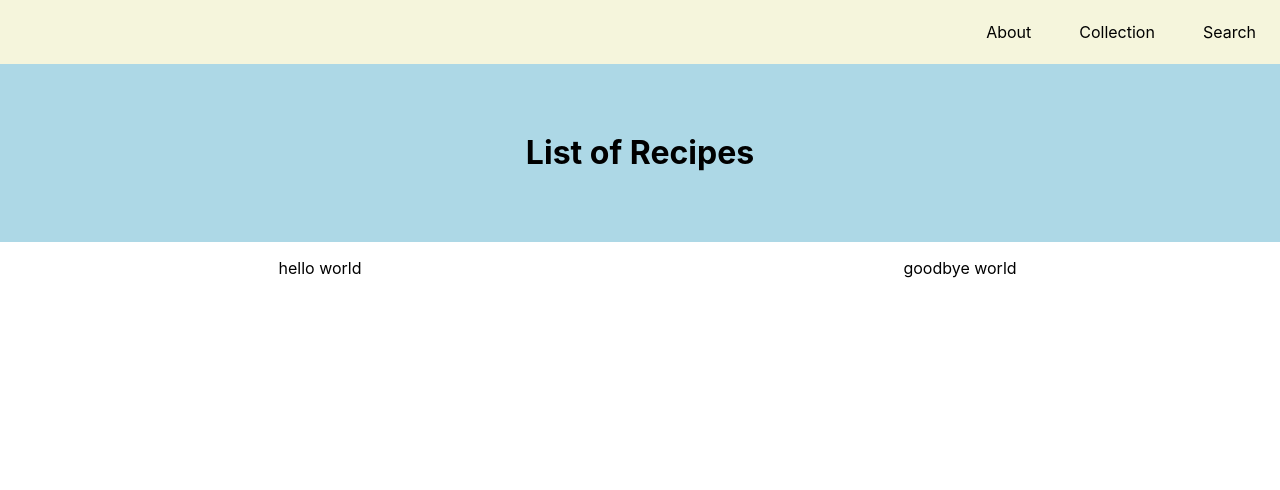
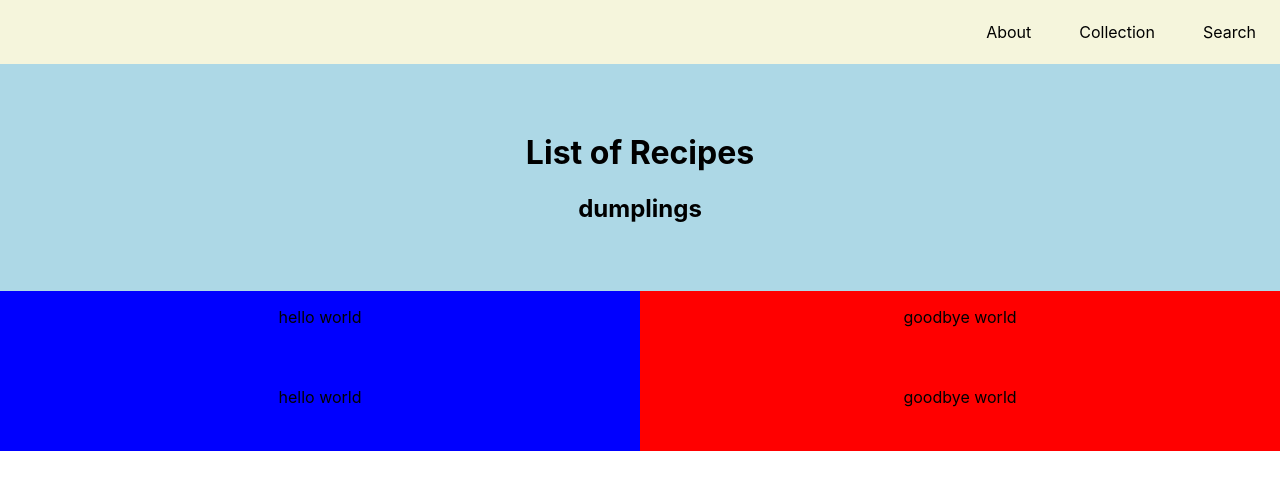
Before and after one commit to weiqixu05/recipes, a React (Create React App) app: page /collection in a window 1280 px wide. Shown: the top 490 px of the page. Built offline with nearby package versions, Linux system fonts and the light colour scheme.

Commit message:
iterate over recipes

```diff
--- /dev/null
+++ b/src/frontend/modules/recipes.js
@@ -0,0 +1,44 @@
+const recipeData=[
+    {
+        //img= whatever imported
+        name:"dumplings",
+        description:"chinese food",
+        ingredients:["meat", "vegetables", "dough"],
+        nutrition: [
+            {
+                calories:"100",
+                carbs:"5g",
+                protein:"1g"
+            }
+        ],
+        steps:[
+            {
+                1:"something",
+                2:"something",
+                3:"something"
+            }
+        ]
+    },
+    {
+        //img= whatever imported
+        name:"burger",
+        description:"american food",
+        ingredients:["meat", "vegetables", "bun", "condiments"],
+        nutrition: [
+            {
+                calories:"1000",
+                carbs:"50g",
+                protein:"10g"
+            }
+        ],
+        steps:[
+            {
+                1:"step",
+                2:"step",
+                3:"step"
+            }
+        ]
+    }
+]
+
+export {recipeData};
--- a/src/frontend/pages/Collection/Collection.css
+++ b/src/frontend/pages/Collection/Collection.css
@@ -6,8 +6,10 @@
 
 .recipe-text{
     text-align:center;
+    background:blue;
 }
 
 .recipe-image{
     text-align:center;
+    background:red;
 }
--- a/src/frontend/pages/Collection/Collection.jsx
+++ b/src/frontend/pages/Collection/Collection.jsx
@@ -1,23 +1,33 @@
 import React, {useState} from "react";
 import "./Collection.css";
 import "../../styles.css";
+import {recipeData} from "../../modules/recipes.js";
 
 export default function Collection(){
     const [imagePos, setImagePos]=useState('r');
+    const something=recipeData[0].name;
+    const[i,setI]=useState(true);
     return(
         <div>
             <div className="head">
                 <h1>List of Recipes</h1>
+                <h2>{something}</h2>
             </div>
-            <div className="recipe-body">
-                <div className={imagePos=='r'?"recipe-text":"recipe-image"}>
-                    {imagePos=='r'?setImagePos=='l':setImagePos=='r'}
-                    <p>hello world</p>
-                </div>
-                <div className={imagePos=='r'?"recipe-image":"recipe-text"}>
-                    <p>goodbye world</p>
-                </div>
-            </div>
+            {
+                [...recipeData].map(()=>{
+                    return(
+                    <div className="recipe-body">
+                        <div className={i==true?"recipe-text":"recipe-image"}>
+                            <p>hello world</p>
+                        </div>
+                        <div className={i==true?"recipe-image":"recipe-text"}>
+                            <p>goodbye world</p>
+                        </div>
+                    </div>
+                    )
+                    }
+                )
+            }
         </div>
     )
 }
```
